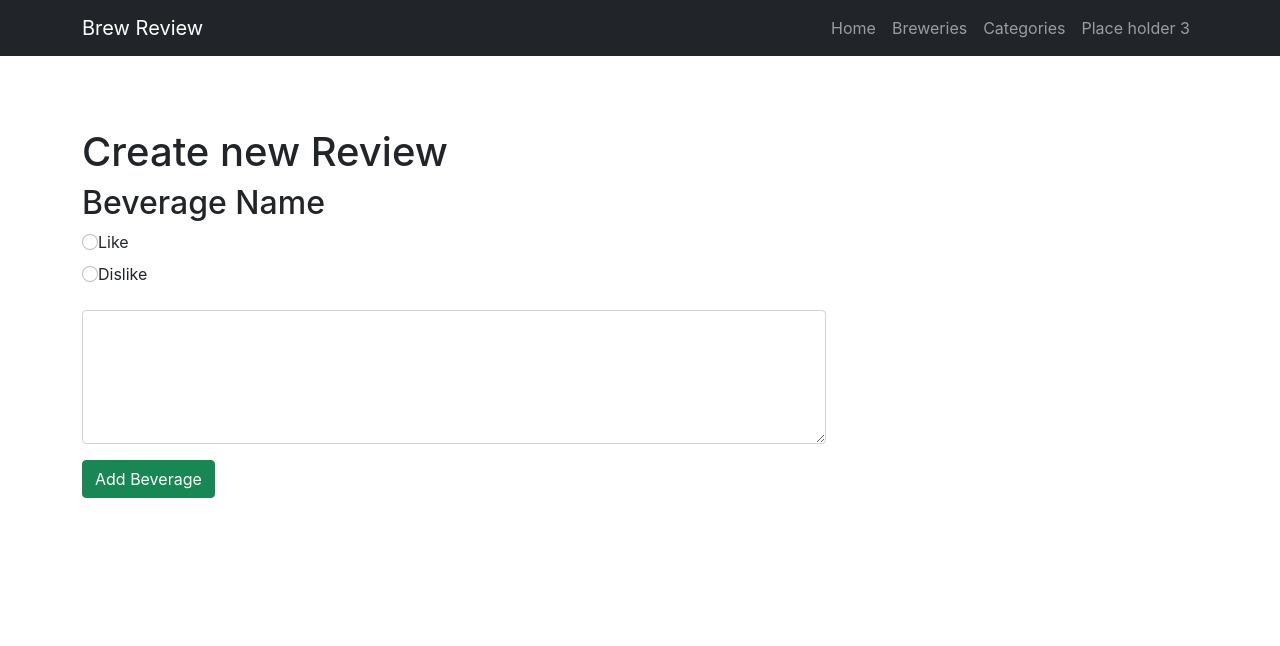
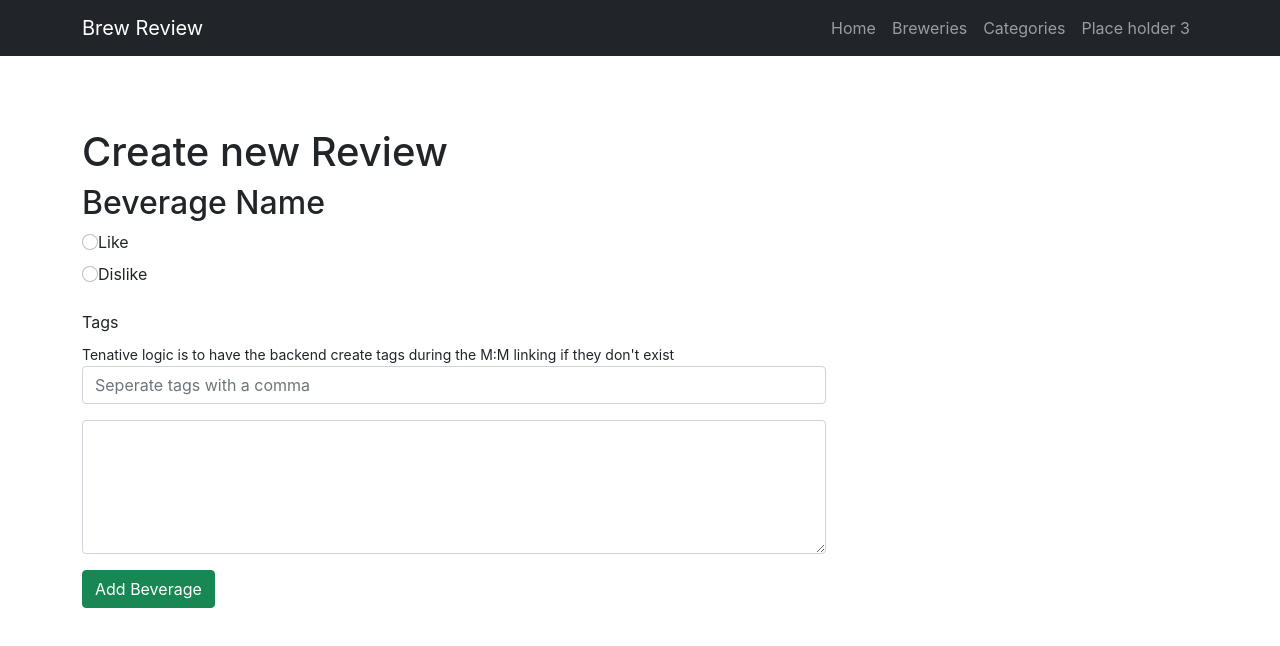
Before and after one commit to SpigotTheBull/BeerDatabase, a React (Create React App) app in the folder brew-review-ui/: page /add-review in a window 1280 px wide. Shown: the top 646 px of the page. Built offline with nearby package versions, Linux system fonts and the light colour scheme.

Commit message:
Added tags into reviews

```diff
--- a/brew-review-ui/src/pages/beverages/AddBeveragePage.js
+++ b/brew-review-ui/src/pages/beverages/AddBeveragePage.js
@@ -54,9 +54,12 @@ function AddBeverage() {
                             </div>
 
                             <div class="mb-3">
+
                             <label for="Brewery" class="form-label">
                                 Category
                             </label>
+                            <br/>
+                                <small>Tenative logic is to have the backend create categories during the 1:M linking if they don't exist</small>
                             <input
                                 type="text"
                                 class="form-control"
--- a/brew-review-ui/src/pages/reviews/AddReviewPage.js
+++ b/brew-review-ui/src/pages/reviews/AddReviewPage.js
@@ -30,6 +30,17 @@ function AddReview() {
                                 </div>
                             </div>
                             <div class="mb-3">
+                                <label for="tags" class="form-label">
+                                    Tags
+                                </label>
+                                <br/>
+                                <small>Tenative logic is to have the backend create tags during the M:M linking if they don't exist</small>
+                                <input class="form-control" name="tags" placeholder="Seperate tags with a comma">
+
+                                </input>
+
+                            </div>
+                            <div class="mb-3">
                                 <textarea class="form-control" name="textReview" rows="5" cols="60">
 
                                 </textarea>
--- a/brew-review-ui/src/pages/reviews/ReviewPage.js
+++ b/brew-review-ui/src/pages/reviews/ReviewPage.js
@@ -24,12 +24,14 @@ function Reviews() {
                             <table class="table">
                                 <tr>
                                     <th>Ratting</th>
-                                    <th>textReview</th>
+                                    <th>TextReview</th>
+                                    <th>Tags</th>
                                     <th></th>
                                 </tr>
                                 <tr>
                                     <td>1</td>
                                     <td>Sample data. I love this drink</td>
+                                    <td>Tasty, hoppy</td>
                                     <td>
                                         <Link to="#">
                                         <button type="button" class="btn btn-danger btn-sm m-2">Delete</button>
@@ -41,6 +43,7 @@ function Reviews() {
                                 <tr>
                                     <td>-1</td>
                                     <td>This drink taste bad</td>
+                                    <td>bitter</td>
                                     <td>
                                         <Link to="#">
                                             <button type="button" class="btn btn-danger btn-sm m-2">Delete</button>
```
